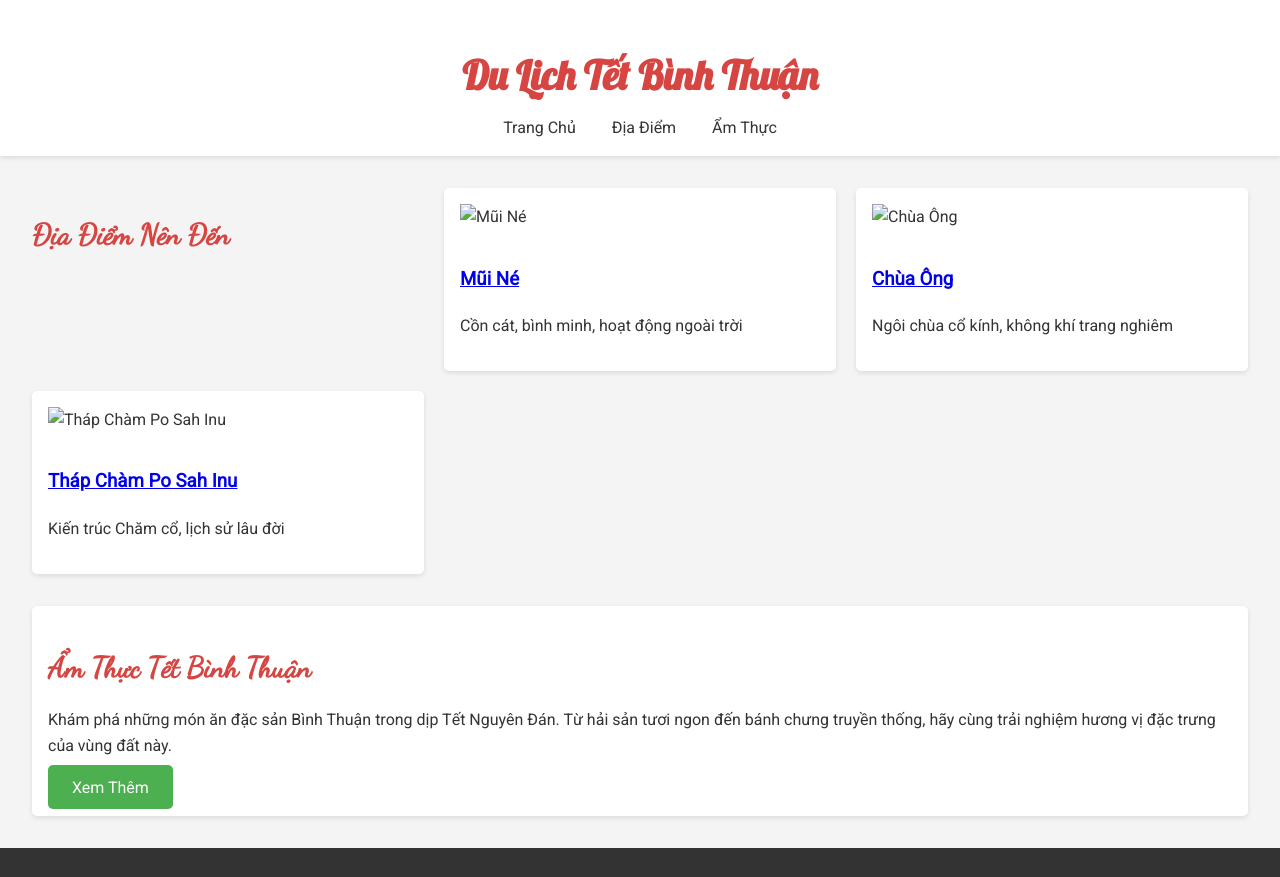
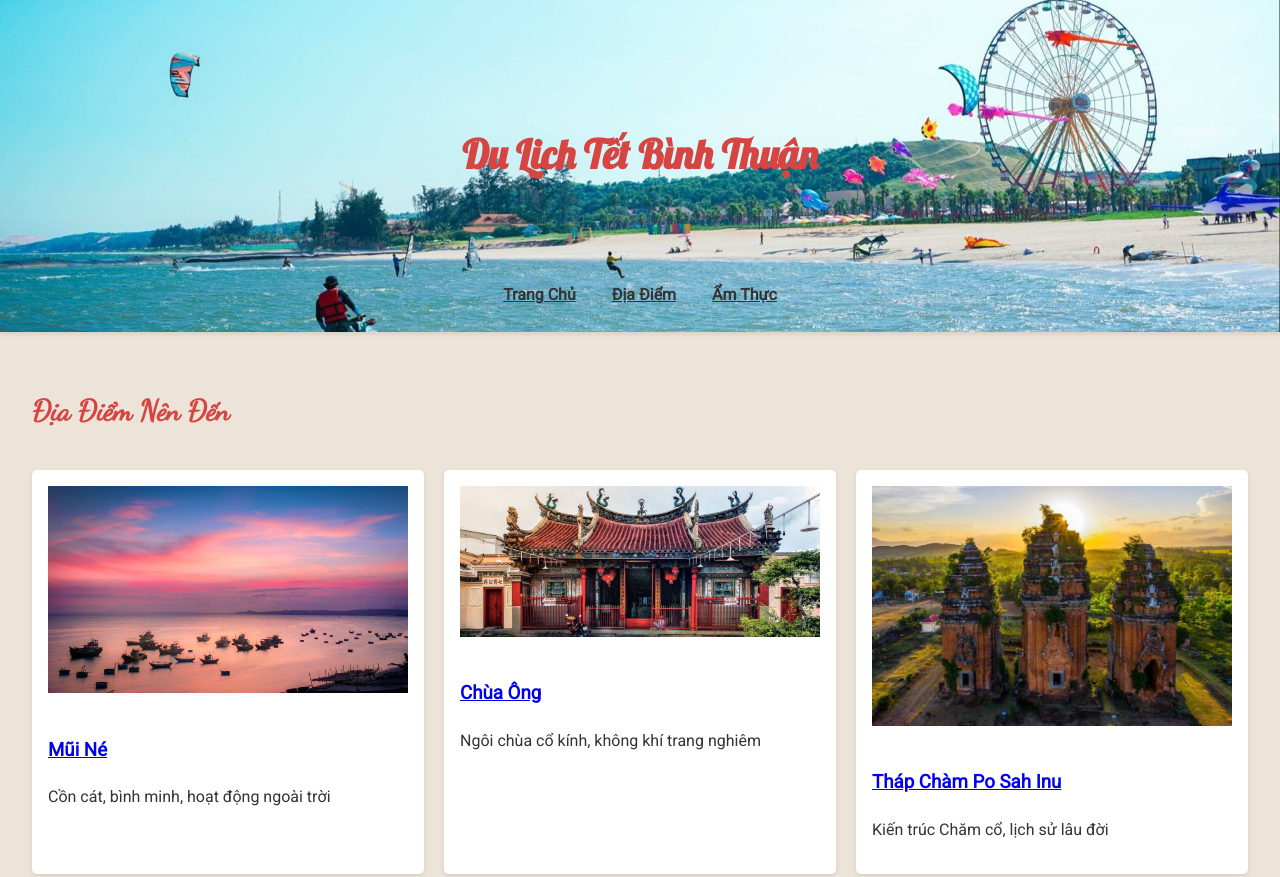
Before and after one commit to iyqht/12A1k30-bulletin-board, a plain HTML site: page baotuong.html in a window 1280 px wide. Shown: the top 877 px of the page. Drawn offline with Linux system fonts and the light colour scheme.

Commit message:
some more styling

```diff
--- a/baotuong.html
+++ b/baotuong.html
@@ -13,33 +13,36 @@
 
   <body>
     <header>
-      <h1>Du Lịch Tết Bình Thuận</h1>
-      <nav>
-        <a href="#">Trang Chủ</a>
-        <a href="#destinations">Địa Điểm</a>
-        <a href="food.html">Ẩm Thực</a>
-      </nav>
+      <div class="header-content">
+        <h1 style="margin-bottom: 6rem">Du Lịch Tết Bình Thuận</h1>
+        <nav>
+          <a href="#"><strong>Trang Chủ</strong></a>
+          <a href="#destinations"><strong>Địa Điểm</strong></a>
+          <a href="food.html"><strong>Ẩm Thực</strong></a>
+        </nav>
+      </div>
     </header>
 
     <main>
       <section id="destinations">
         <h2>Địa Điểm Nên Đến</h2>
+        <p></p>
+        <p></p>
         <div class="location">
-          <img src="mui-ne.jpg" alt="Mũi Né" />
+          <img src="mui-ne-large.jpg" alt="Mũi Né" />
           <h3><a href="mui-ne.html">Mũi Né</a></h3>
           <p>Cồn cát, bình minh, hoạt động ngoài trời</p>
         </div>
         <div class="location">
-          <img src="chua-ong.jpg" alt="Chùa Ông" />
+          <img src="chua-ong-large.jpg" alt="Chùa Ông" />
           <h3><a href="chua-ong.html">Chùa Ông</a></h3>
           <p>Ngôi chùa cổ kính, không khí trang nghiêm</p>
         </div>
         <div class="location">
-          <img src="cham-towers.jpg" alt="Tháp Chàm Po Sah Inu" />
+          <img src="cham-towers-large.webp" alt="Tháp Chàm Po Sah Inu" />
           <h3><a href="cham-towers.html">Tháp Chàm Po Sah Inu</a></h3>
           <p>Kiến trúc Chăm cổ, lịch sử lâu đời</p>
         </div>
-        <!-- Add more locations here, each with a link to its detail page -->
       </section>
       <section id="food-preview">
         <h2>Ẩm Thực Tết Bình Thuận</h2>
--- a/style.css
+++ b/style.css
@@ -3,19 +3,12 @@ body {
   margin: 0;
   padding: 0;
   line-height: 1.6;
-  background-color: #f4f4f4;
+  background-color: #ece4d8;
   color: #333;
   background-image: url("subtle-pattern.png");
   /* Replace with your pattern image */
   background-size: 50px 50px;
   background-repeat: repeat;
-}
-
-header {
-  background-color: #fff;
-  padding: 1rem 0;
-  text-align: center;
-  box-shadow: 0 2px 5px rgba(0, 0, 0, 0.1);
 }
 
 h1 {
@@ -25,14 +18,38 @@ h1 {
   margin-bottom: 0.5rem;
 }
 
+header {
+  background-image: url("banner.jpg");
+  background-size: cover;
+  background-position: center;
+  background-repeat: no-repeat;
+  height: 300px;
+  display: flex;
+  align-items: flex-end;
+  text-align: center;
+  justify-content: center;
+  padding: 1rem;
+  box-shadow: 0 2px 5px rgba(0, 0, 0, 0.1);
+}
+
+.header-content {
+  width: 100%;
+}
+
+.nav-container {
+  background-color: rgba(255, 255, 255, 0.8);
+  padding: 1rem;
+  border-radius: 5px;
+}
+
 nav {
-  margin-top: 0.5rem;
+  margin: 0.5rem;
+  text-align: center;
 }
 
 nav a {
   display: inline-block;
   margin: 0 1rem;
-  text-decoration: none;
   color: #333;
 }
 
```
Also changed, not shown: cham-towers.html (+6 -4 lines), chua-ong.html (+6 -4 lines), food.html (+6 -4 lines), mui-ne.html (+6 -4 lines), banner.jpg (added).
